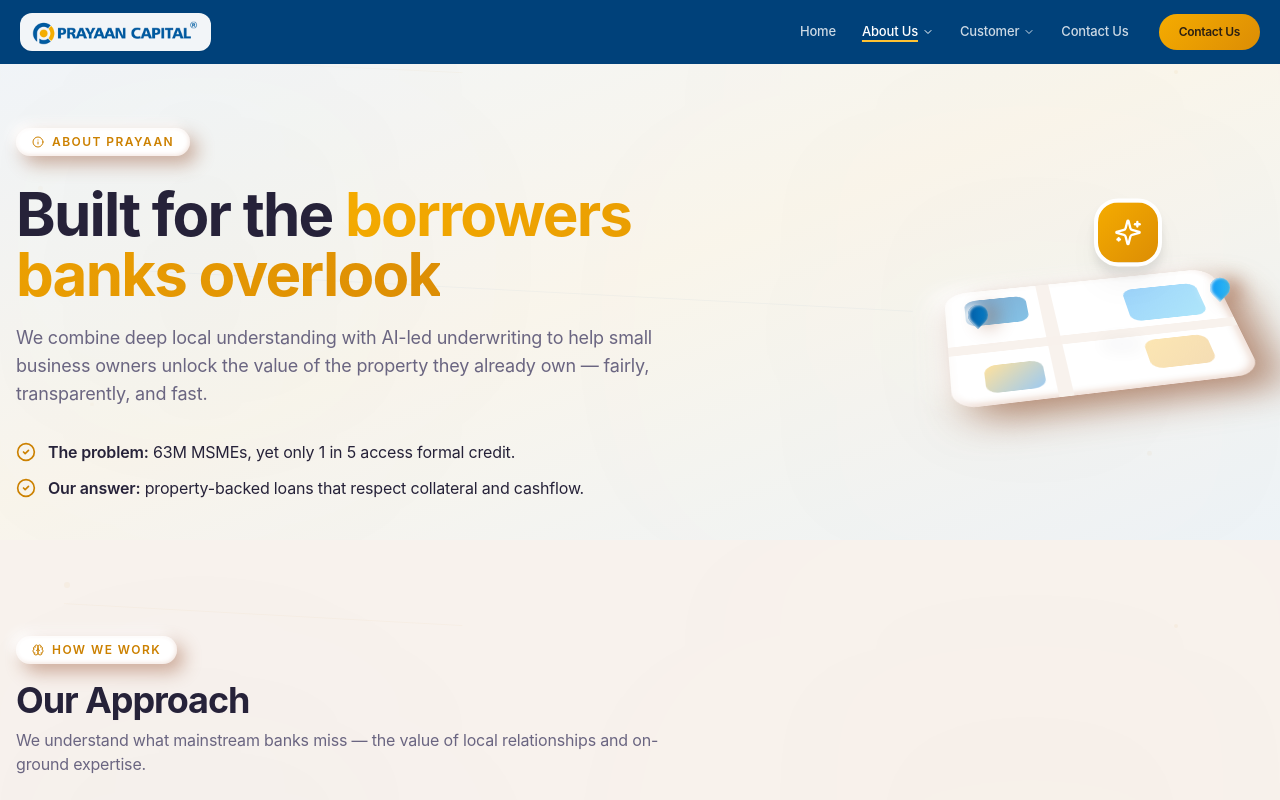
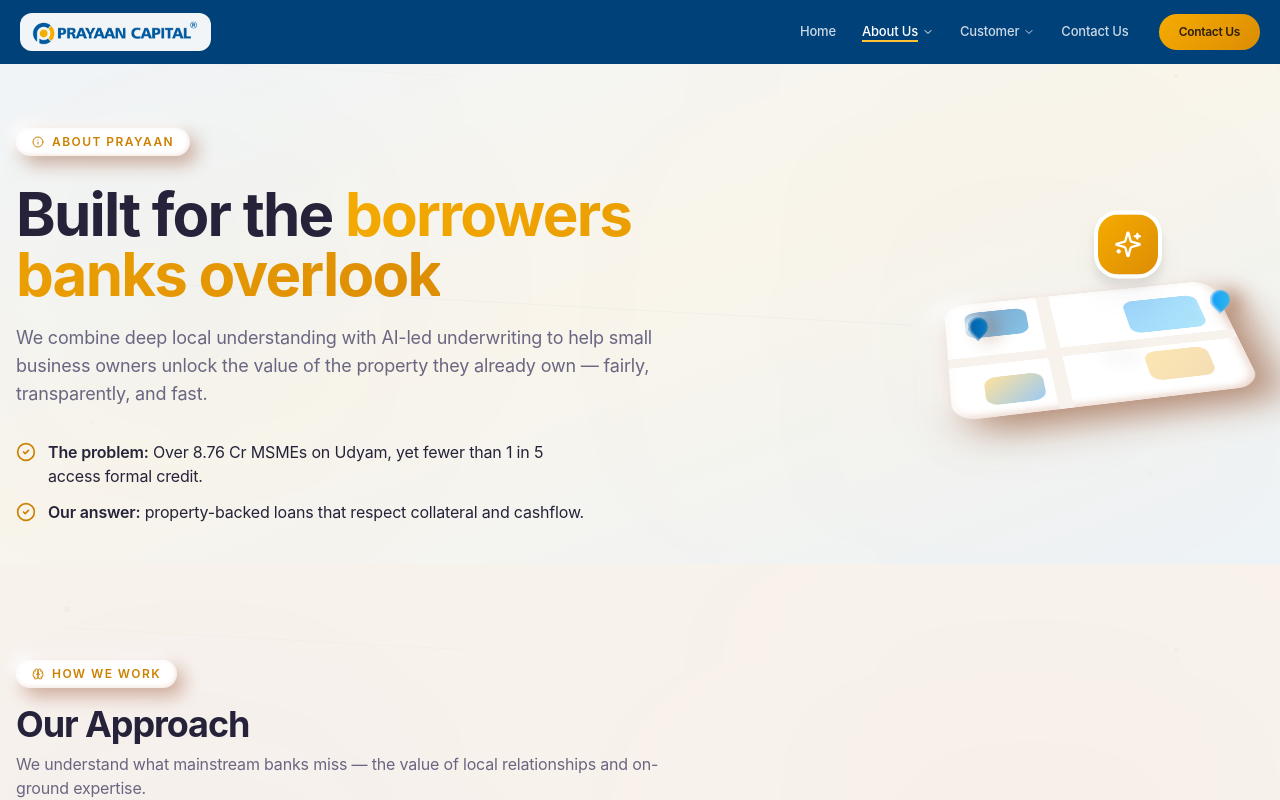
Before and after one commit to itissanthoshkumar/prayaan-capital, a React (Vite) app: page /why-prayaan in a window 1280 px wide. Shown: the top 800 px of the page. Built offline with nearby package versions, Linux system fonts and the light colour scheme; the HTML template or start-up script is replaced by a standard one.

Commit message:
Update MSME stat to reflect current Udyam registration count
63M → 8.76 Cr (Udyam portal figure, June 2026)

Co-Authored-By: Claude Sonnet 4.6 <noreply@anthropic.com>

```diff
--- a/src/pages/WhyPrayaan.tsx
+++ b/src/pages/WhyPrayaan.tsx
@@ -136,7 +136,7 @@ const WhyPrayaan = () => {
               >
                 <div className="flex items-start gap-3">
                   <CheckCircle2 size={20} className="text-primary shrink-0 mt-0.5" />
-                  <span className="text-sm md:text-base text-foreground"><span className="font-semibold">The problem:</span> 63M MSMEs, yet only 1 in 5 access formal credit.</span>
+                  <span className="text-sm md:text-base text-foreground"><span className="font-semibold">The problem:</span> Over 8.76 Cr MSMEs on Udyam, yet fewer than 1 in 5 access formal credit.</span>
                 </div>
                 <div className="flex items-start gap-3">
                   <CheckCircle2 size={20} className="text-primary shrink-0 mt-0.5" />
```
